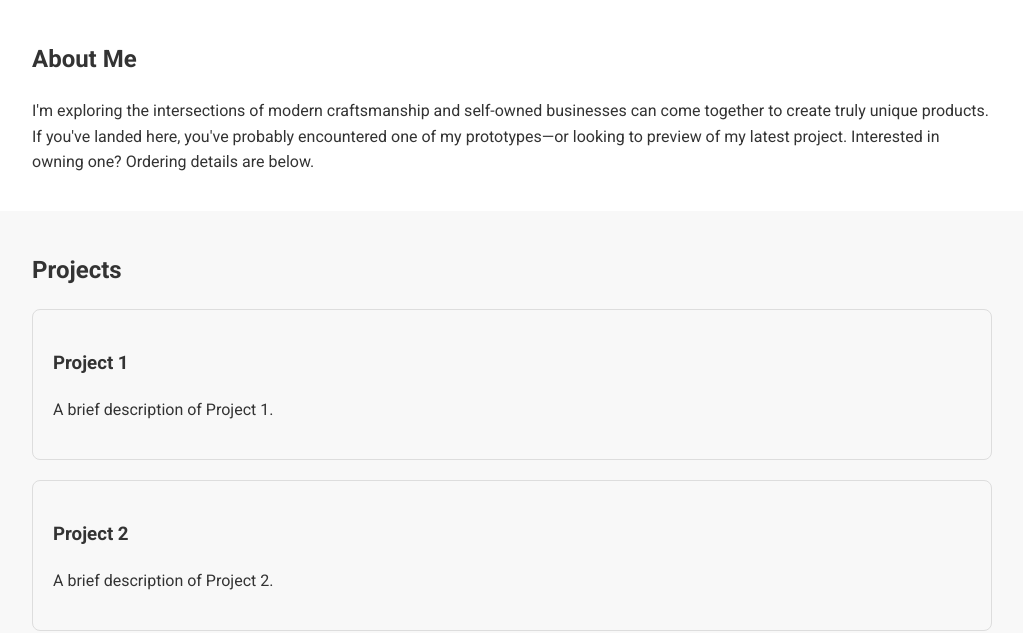
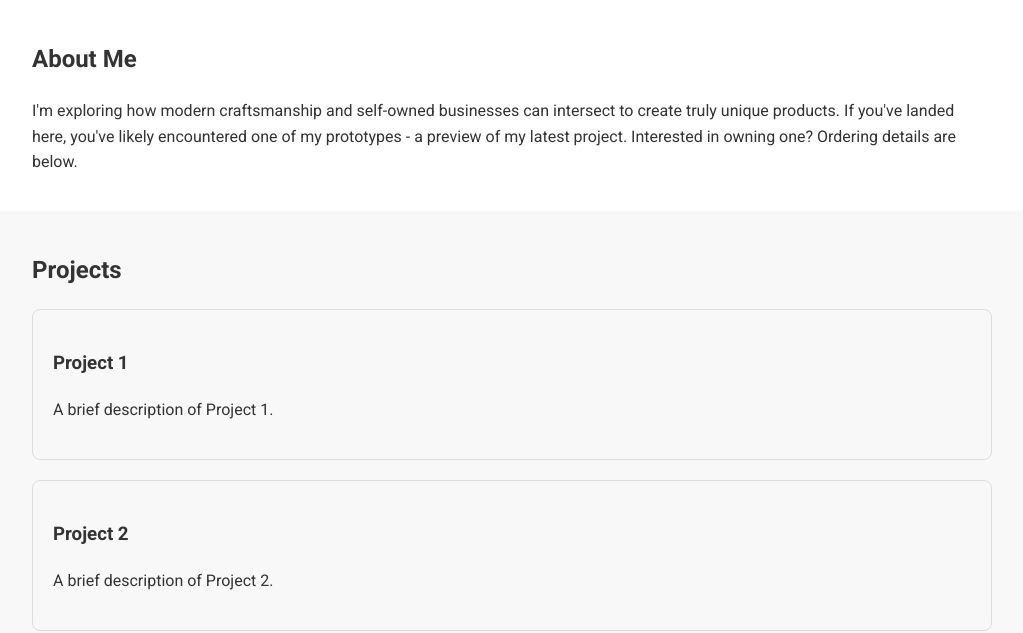
Before and after one commit to rcpeters/Make-Rob-Make, a plain HTML site: page index.html in a window 1280 px wide. Shown: the part 180-813 px from the top of the page, without its empty margins (128-1151 px from the left). Drawn offline with Linux system fonts and the light colour scheme.

Commit message:
text correction

```diff
--- a/index.html
+++ b/index.html
@@ -88,7 +88,7 @@
     <section id="about">
         <div class="container">
             <h2>About Me</h2>
-            <p>I'm exploring the intersections of modern craftsmanship and self-owned businesses can come together to create truly unique products.  If you've landed here, you've probably encountered one of my prototypes—or looking to preview of my latest project. Interested in owning one? Ordering details are below.</p>
+            <p>I'm exploring how modern craftsmanship and self-owned businesses can intersect to create truly unique products. If you've landed here, you've likely encountered one of my prototypes - a preview of my latest project. Interested in owning one? Ordering details are below.</p>
         </div>
     </section>
 
```
